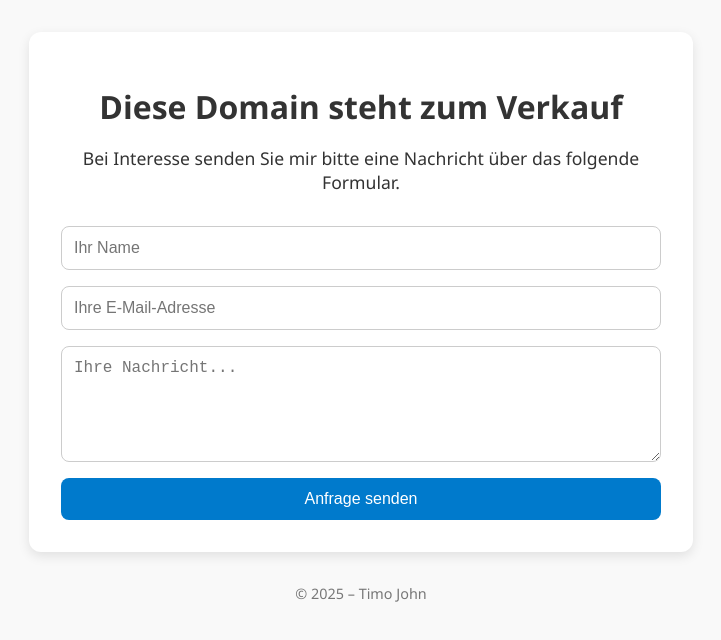
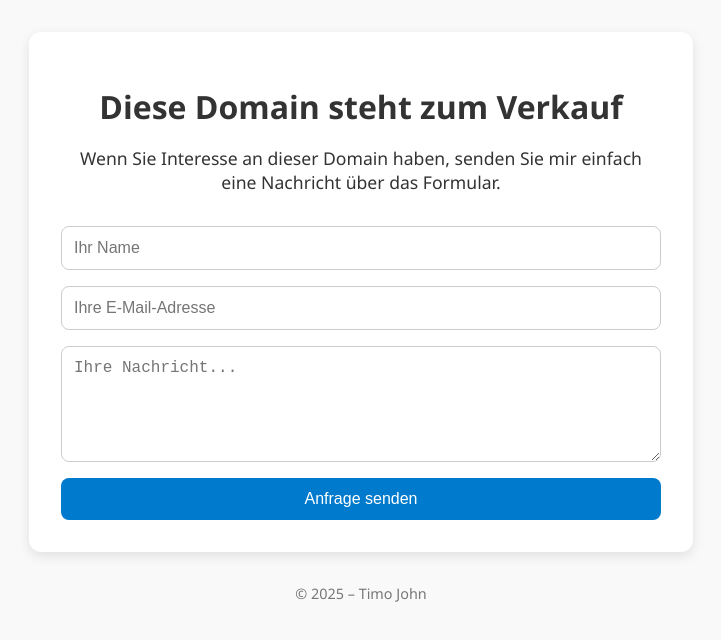
Before and after one commit to roosterchen/domains, a plain HTML site: page index.html in a window 1280 px wide. Shown: the whole page, without its empty margins (279-1000 px from the left). Drawn offline with Linux system fonts and the light colour scheme.

Commit message:
Update index.html

```diff
--- a/index.html
+++ b/index.html
@@ -67,7 +67,7 @@
 <body>
   <div class="container">
     <h1>Diese Domain steht zum Verkauf</h1>
-    <p>Bei Interesse senden Sie mir bitte eine Nachricht über das folgende Formular.</p>
+    <p>Wenn Sie Interesse an dieser Domain haben, senden Sie mir einfach eine Nachricht über das Formular.</p>
     <form action="https://formspree.io/f/xgvkajyy" method="POST">
       <input type="text" name="name" placeholder="Ihr Name" required>
       <input type="email" name="email" placeholder="Ihre E-Mail-Adresse" required>
```
